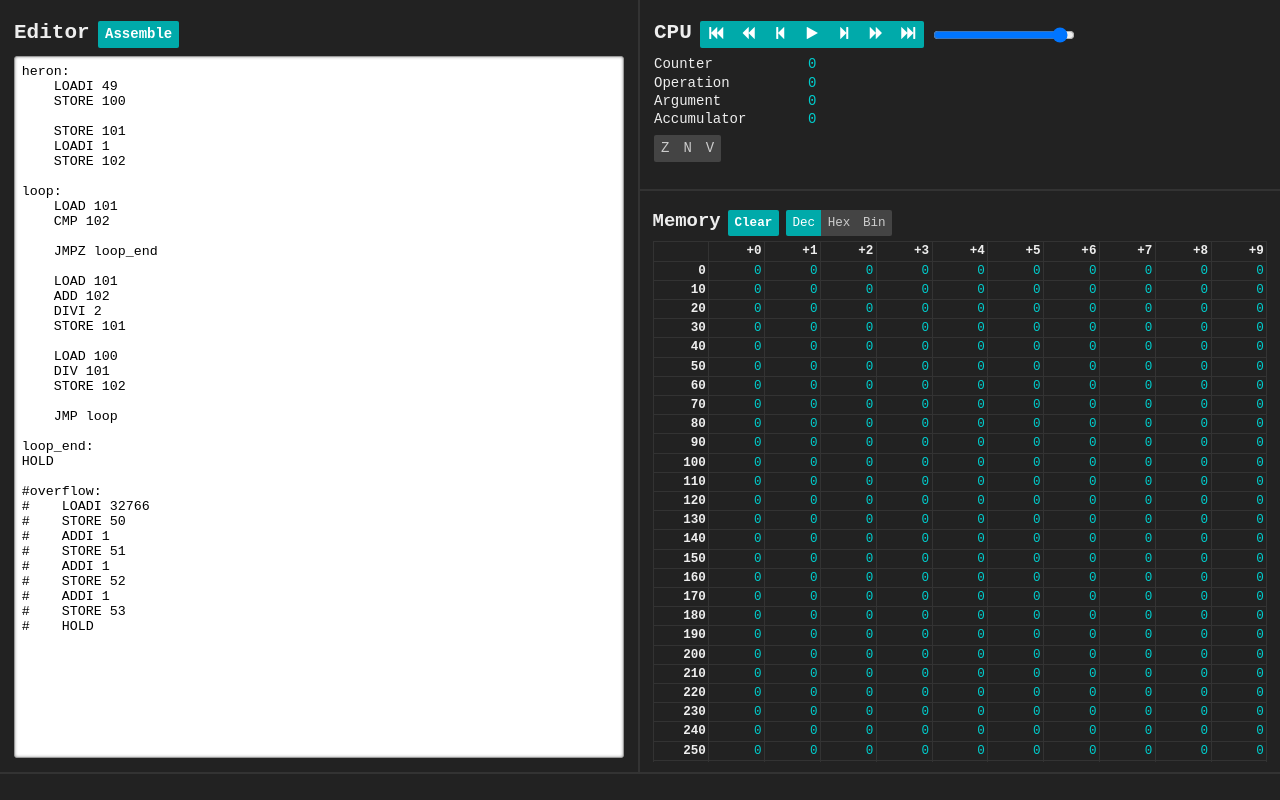
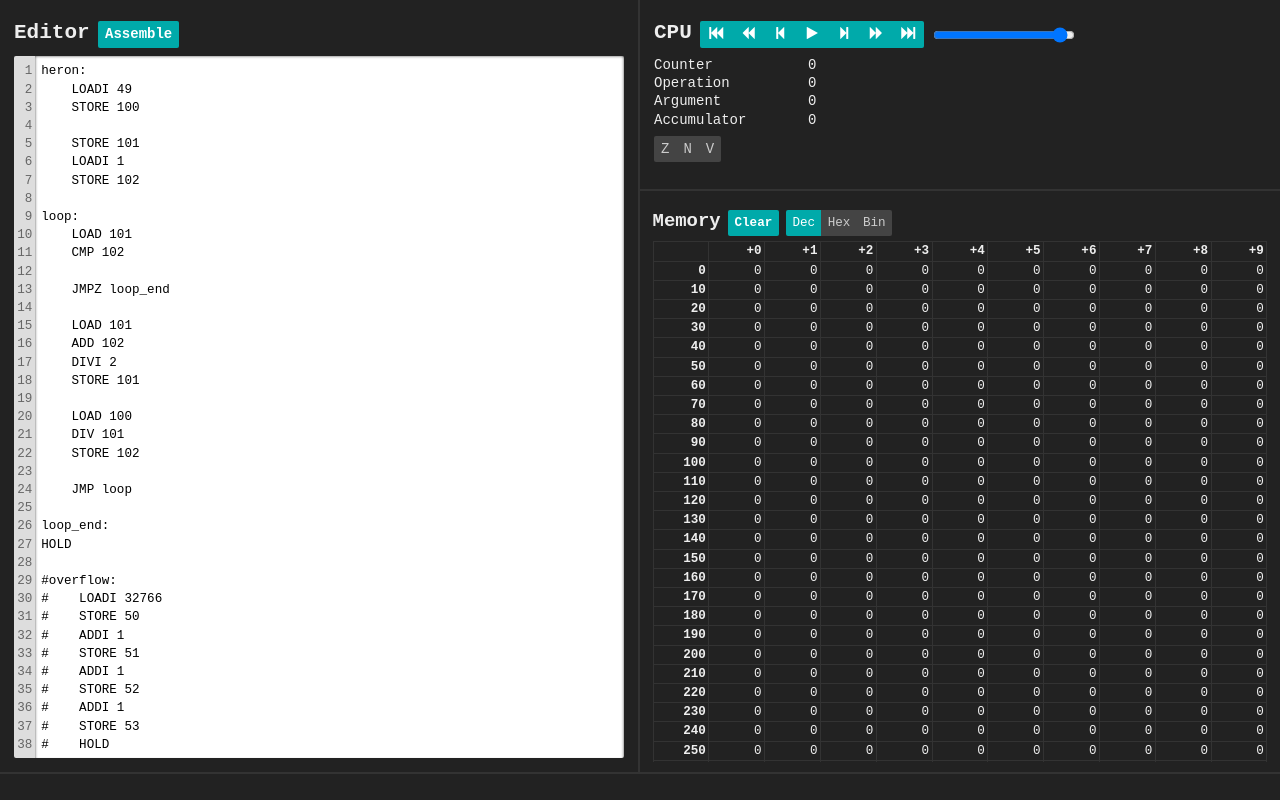
Before and after one commit to philer/Assijs, a plain HTML site: page index.html in a window 1280 px wide. Drawn offline with nearby package versions, Linux system fonts and the light colour scheme.

Commit message:
editor, line numbers

```diff
--- a/index.html
+++ b/index.html
@@ -13,7 +13,7 @@
   </head>
   <body>
 
-    <section class="window cpu">
+    <section class="window cpu-window">
       <h2>CPU</h2>
       <nav class="controls">
         <a class="button cpu-reset"><i class="fa fa-fw fa-fast-backward"></i></a
@@ -25,6 +25,8 @@
         ><a class="button cpu-fast-forward"><i class="fa fa-fw fa-fast-forward"></i></a>
         <input class="cpu-speed" type="range" min="0" max="1000" value="1000" step="10" />
       </nav>
+
+      <div class="cpu scrollbox">
         <dl>
           <dt>Counter</dt><dd class="counter"></dd>
           <dt>Operation</dt><dd class="operation"></dd>
@@ -40,10 +42,11 @@
           ><input type="checkbox" id="v-flag" disabled="true"
           /><label for="v-flag">V</label>
         </div>
+      </div>
       <div class="cpu-log" style="position:absolute;top:1.33em;right:1.33em;font-size:.75em"></div>
     </section>
 
-    <section class="window memory">
+    <section class="window memory-window">
       <header>
         <h2>Memory</h2>
         <nav class="controls">
@@ -58,7 +61,7 @@
         </nav>
       </header>
 
-      <div class="scrollbox">
+      <div class="memory scrollbox">
         <table>
           <thead></thead>
           <tbody></tbody>
@@ -67,7 +70,7 @@
     </section>
 
 
-    <section class="window editor">
+    <section class="window editor-window">
       <header>
         <h2>Editor</h2>
         <nav class="controls">
@@ -75,9 +78,9 @@
         </nav>
       </header>
 
-      <div class="scrollbox">
-        <textarea>
-heron:
+      <div class="editor scrollbox">
+        <div class="editor-gutter"></div>
+        <div class="editor-textarea" contenteditable="true">heron:
     LOADI 49
     STORE 100
 
@@ -115,7 +118,7 @@ HOLD
 #    ADDI 1
 #    STORE 53
 #    HOLD
-</textarea>
+</div>
       </div>
     </section>
 
@@ -137,6 +140,8 @@ HOLD
     <script src="js/Cpu.js"></script>
     <script src="js/Assembler.js"></script>
 
+    <script src="js/Editor.js"></script>
+
     <script src="config.js"></script>
     <script src="js/operations.js"></script>
     <script src="js/init.js"></script>
--- a/js/Assembler.js
+++ b/js/Assembler.js
@@ -29,11 +29,16 @@ var Assembler = (function() {
 
 
     parse: function(text) {
+      return this.parselines(text.split("\n"));
+    },
+
+    parseLines: function(lines) {
       var prog = []
         , addr = 0
         , labels = Object.create(null)
-        , lines = this.getLines(text)
         ;
+
+      lines = lines.map(this.trimComments, this);
 
       for (var l = 0, len = lines.length ; l < len ; ++l) {
         var line = lines[l];
@@ -84,17 +89,6 @@ var Assembler = (function() {
     },
 
     /**
-     * split filecontents into an array of lines,
-     * removing empty lines and comments after '#'
-     *
-     * @param  {string} text
-     * @return {array}           array of strings
-     */
-    getLines: function(text) {
-      return text.split("\n").map(this.trimComments, this);
-    },
-
-    /**
      * Remove comments preceded by ";" and trims whitespace.
      * Comments do not have to start at the beginning of the line.
      *
--- a/js/Cpu.js
+++ b/js/Cpu.js
@@ -22,22 +22,14 @@ var Cpu = (function($, undefined) {
     this.step  = this.step.bind(this);
 
     // this.$cpu = $cpu;
-    this.accumulator = new Memory.Cell($('.accumulator', $cpu), conf.wordLength, 0);
-    this.counter     = new Memory.Cell($('.counter',     $cpu), conf.wordLength, 0);
-    this.operation   = new Memory.Cell($('.operation',   $cpu), conf.wordLength, 0);
-    this.argument    = new Memory.Cell($('.argument',    $cpu), conf.wordLength, 0);
-    this.nFlag = new Memory.BooleanCell($('#n-flag', $cpu), conf.wordLength, false);
-    this.zFlag = new Memory.BooleanCell($('#z-flag', $cpu), conf.wordLength, false);
-    this.vFlag = new Memory.BooleanCell($('#v-flag', $cpu), conf.wordLength, false);
-
     this.registers = new Memory.Aggregate([
-      this.accumulator,
-      this.counter,
-      this.operation,
-      this.argument,
-      this.nFlag,
-      this.zFlag,
-      this.vFlag,
+      this.accumulator = new Memory.Cell($('.accumulator', $cpu), conf.wordLength, 0),
+      this.counter     = new Memory.Cell($('.counter',     $cpu), conf.wordLength, 0),
+      this.operation   = new Memory.Cell($('.operation',   $cpu), conf.wordLength, 0),
+      this.argument    = new Memory.Cell($('.argument',    $cpu), conf.wordLength, 0),
+      this.nFlag = new Memory.BooleanCell($('#n-flag', $cpu), conf.wordLength, false),
+      this.zFlag = new Memory.BooleanCell($('#z-flag', $cpu), conf.wordLength, false),
+      this.vFlag = new Memory.BooleanCell($('#v-flag', $cpu), conf.wordLength, false),
     ]);
 
     /**
@@ -56,7 +48,7 @@ var Cpu = (function($, undefined) {
     // this.one      = $.fn.one.bind($this);
     // this._trigger = $.fn.trigger.bind($this);
 
-    this._clearUpdated();
+    this._clearUpdated()._clearHighlights();
   }
 
   Cpu.prototype = EventsTrait({
--- /dev/null
+++ b/js/Editor.js
@@ -0,0 +1,42 @@
+var Editor = (function($, undefined) {
+
+  "use strict";
+
+  function Editor($elem) {
+      this.$elem     = $elem;
+      this.$gutter   = $('.editor-gutter',   $elem);
+      this.$textarea = $('.editor-textarea', $elem);
+      this.updateGutter();
+
+      this.$textarea.on("input change paste", this.updateGutter.bind(this));
+  }
+
+  Editor.prototype = {
+
+    getLines: function() {
+      return this.$textarea.html().split(/\n|<br>/).slice(0, -1);
+    },
+
+    updateGutter: function() {
+      var lines = this.countLines()
+        , gutterHtml = ''
+        ;
+      for (var i = 1 ; i <= lines ; ++i) {
+        gutterHtml += i + "\n";
+      }
+      this.$gutter.text(gutterHtml);
+      this.$textarea.css('margin-left', this.$gutter.outerWidth());
+      return this;
+    },
+
+    countLines: function() {
+      // return (this.$textarea.html().match(/<br>/g) || [1]).length || 1;
+      // return this.$textarea.html().match(/<br>/g).length;
+      return this.getLines().length;
+    },
+
+  };
+
+  return Editor;
+
+})(jQuery);
--- a/js/init.js
+++ b/js/init.js
@@ -23,9 +23,11 @@
 
   // editor UI
 
+  var editor = new Editor($('.editor'));
+
   $('.assemble').click(function() {
     try {
-      var program = assembler.parse($('.editor textarea').val());
+      var program = assembler.parseLines(editor.getLines());
     } catch (e) {
       if (e instanceof Assembler.ParseException) {
         $('.errors').text(e.message);
--- a/style.css
+++ b/style.css
@@ -69,35 +69,26 @@ dd:after {
   bottom: 1em;
   overflow: auto;
 }
-.editor {
+.editor-window {
   right: 50%;
   border-right: 2px solid #333;
 }
-.editor textarea {
-  display: block;
-  width: 100%;
-  height: 100%;
-  padding: .5em;
-  margin: 0;
-  border-radius: 3px;
-  resize: none;
-}
 
-.cpu {
+.cpu-window {
   left: 50%;
   height: 15em;
 }
-.cpu .controls .button { border-radius: 0; }
-.cpu .controls .button:first-of-type {
+.cpu-window .controls .button { border-radius: 0; }
+.cpu-window .controls .button:first-of-type {
   border-top-left-radius: 2px;
   border-bottom-left-radius: 2px;
 }
-.cpu .controls .button:last-of-type {
+.cpu-window .controls .button:last-of-type {
   border-top-right-radius: 2px;
   border-bottom-right-radius: 2px;
 }
 
-.memory {
+.memory-window {
   left: 50%;
   top: 15em;
   border-top: 2px solid #333;
@@ -232,3 +223,43 @@ input[type="radio"] + label:last-of-type {
   border-top-right-radius: 2px;
   border-bottom-right-radius: 2px;
 }
+
+.editor {
+  background-color: white;
+  color: black;
+  border-radius: 2px;
+}
+.editor-gutter,
+.editor-textarea {
+  font-size: .9em;
+}
+.editor-gutter {
+  padding: .5em .25em;
+  text-align: right;
+  float: left;
+  min-height: 100%;
+  white-space: pre;
+  background-color: #ddd;
+  color: #666;
+
+  border-top-left-radius: 2px;
+  border-bottom-left-radius: 2px;
+}
+.editor-textarea {
+  box-shadow: inset 0 0 3px #444;
+  min-height: 100%;
+  white-space: pre;
+  padding: .5em;
+  outline-width: 0;
+  border-top-right-radius: 2px;
+  border-bottom-right-radius: 2px;
+}
+/*.editor-lines {
+  float: left;
+}*/
+/*.editor-line {
+  height: 1.3em;
+  overflow: auto;
+  padding: 0 .25em;
+  box-shadow: inset 0 0 2px grey;
+}*/
```
Lines whose indentation alone changed are shown as unchanged.
